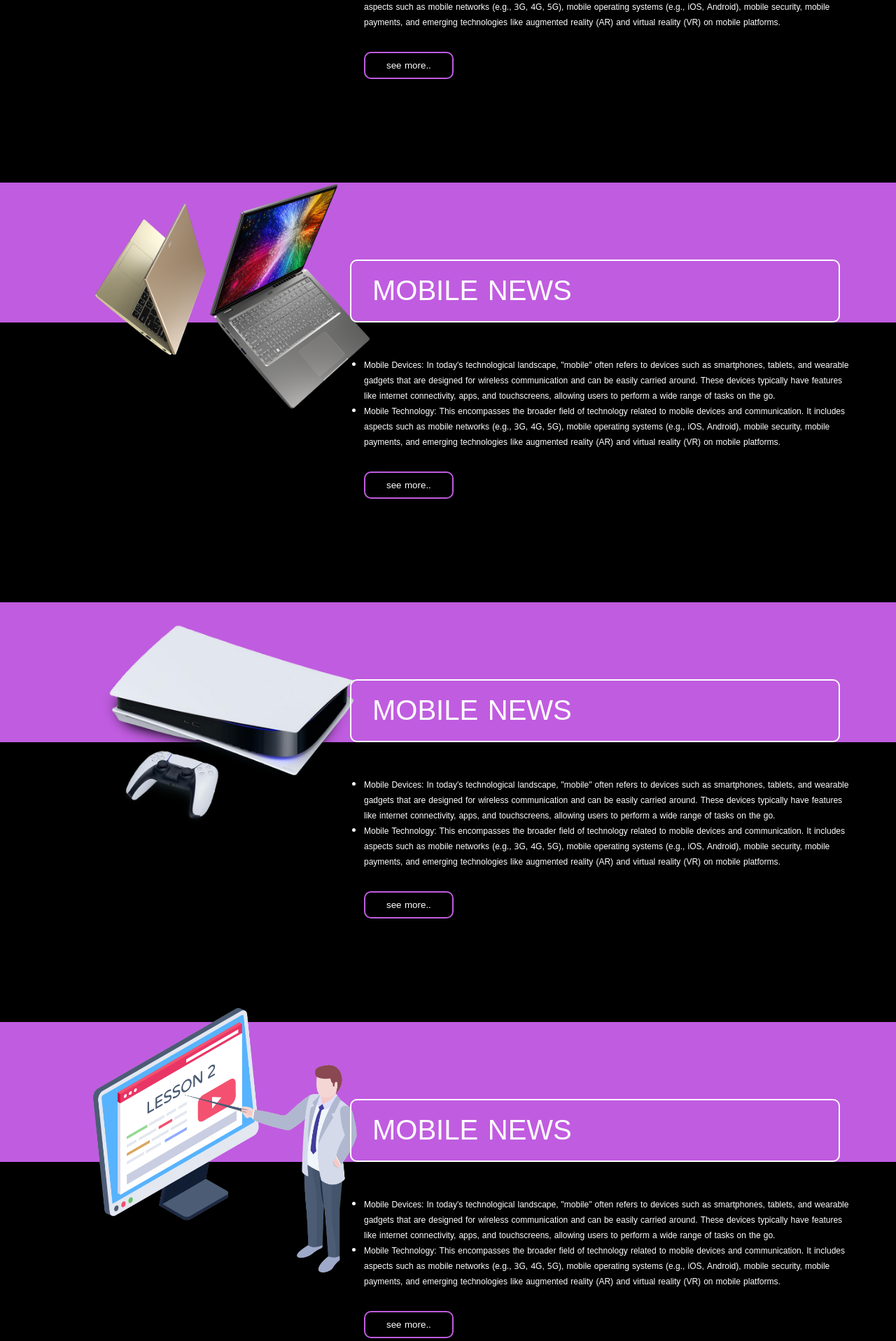
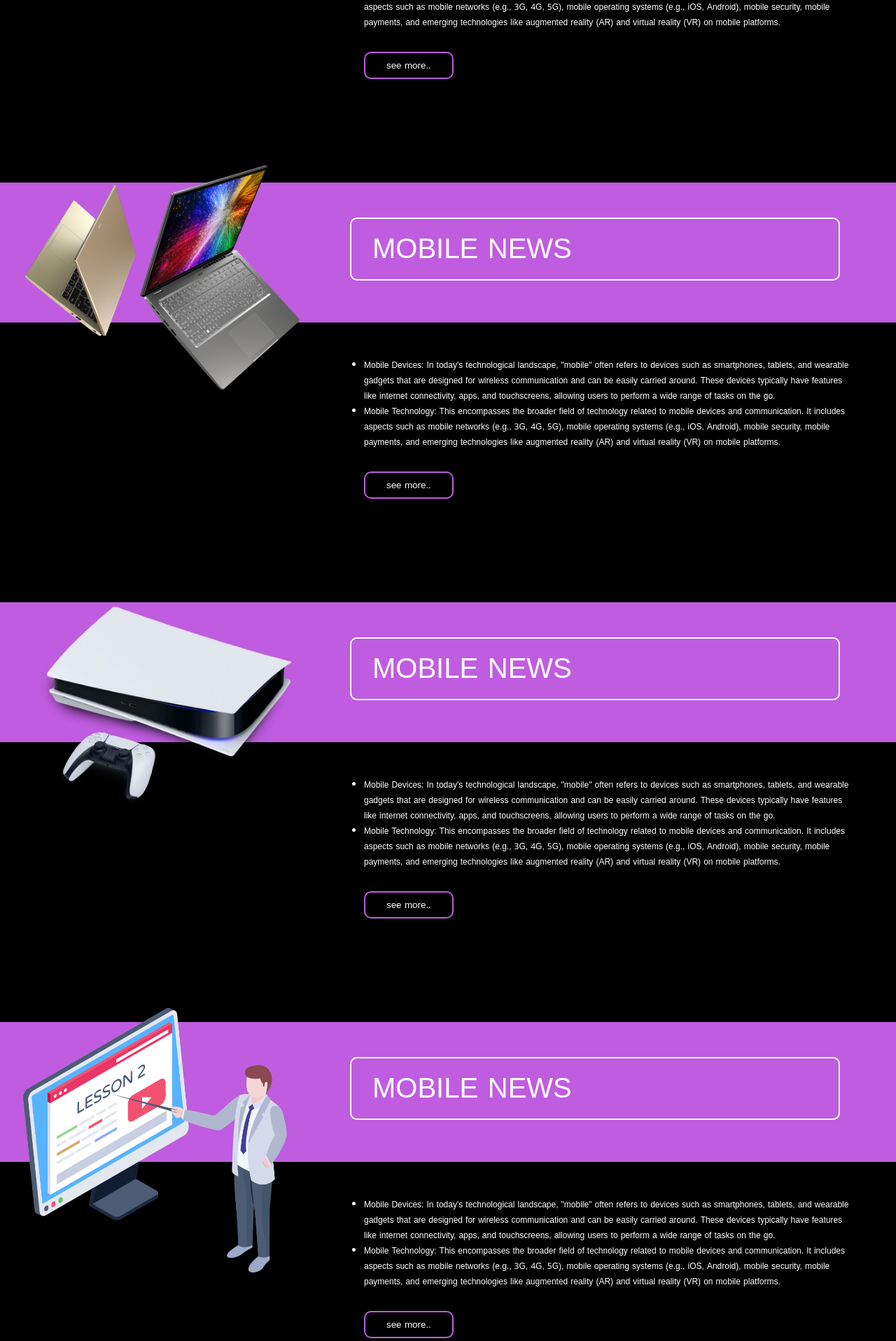
Before and after one commit to FOUNDER0/compass-project, a PHP site: page / in a window 1280 px wide. Shown: the part 1186-3103 px from the top of the page at 70% size. Run offline with PHP 8.4, Linux system fonts and the light colour scheme; some web fonts are replaced.

Commit message:
چارەسەر کردنی چەند کێشەیەک

```diff
--- a/css/1200.css
+++ b/css/1200.css
@@ -241,7 +241,7 @@
 }
 .apps-section-img:hover {
     left: 50%;
-    top: 50px;
+    top: 5 0px;
     transform: translate(-50%,-50%);
     width: 250px;
     transition: 0.5s;
--- a/css/style.css
+++ b/css/style.css
@@ -55,6 +55,7 @@
     width: 180px;
     border-radius: 10px;
     margin: 6px 30px 7px;
+
 }
 
 .div-nav-button {
@@ -329,16 +330,16 @@
 }
 
 .computer-section-img {
-    bottom: 53px;
-    left: 100px;
+    bottom: 80px;
+    left: 0px;
     width: 450px;
     position: relative;
     transition: 0.5s;
 }
 
 .computer-section-img:hover {
-    bottom: 70px;
-    left: 80px;
+    bottom: 100px;
+    left: 0px;
     width: 500px;
     transition: 0.5s;
 }
@@ -346,7 +347,7 @@
 .computer-section-head {
     padding: 5px 30px 5px;
     left: 500px;
-    bottom: 350px;
+    bottom: 410px;
     width: 700px;
     font-size: 40px;
     color: #ffffff;
@@ -398,16 +399,16 @@
 }
 
 .console-section-img {
-    bottom: 53px;
-    left: 100px;
+    bottom: 80px;
+    left: 10px;
     width: 450px;
     position: relative;
     transition: 0.5s;
 }
 
 .console-section-img:hover {
-    bottom: 70px;
-    left: 80px;
+    bottom: 110px;
+    left: 0px;
     width: 500px;
     transition: 0.5s;
 }
@@ -415,7 +416,7 @@
 .console-section-head {
     padding: 5px 30px 5px;
     left: 500px;
-    bottom: 350px;
+    bottom: 410px;
     width: 700px;
     font-size: 40px;
     color: #ffffff;
@@ -468,15 +469,15 @@
 
 .course-section-img {
     bottom: 53px;
-    left: 100px;
+    left: 0px;
     width: 450px;
     position: relative;
     transition: 0.5s;
 }
 
 .course-section-img:hover {
-    bottom: 70px;
-    left: 80px;
+    bottom: 100px;
+    left: 0px;
     width: 500px;
     transition: 0.5s;
 }
@@ -484,7 +485,7 @@
 .course-section-head {
     padding: 5px 30px 5px;
     left: 500px;
-    bottom: 350px;
+    bottom: 410px;
     width: 700px;
     font-size: 40px;
     color: #ffffff;
@@ -536,16 +537,16 @@
 }
 
 .document-section-img {
-    bottom: 53px;
-    left: 100px;
+    bottom: 100px;
+    left: 0px;
     width: 450px;
     position: relative;
     transition: 0.5s;
 }
 
 .document-section-img:hover {
-    bottom: 70px;
-    left: 80px;
+    bottom: 150px;
+    left: 0px;
     width: 500px;
     transition: 0.5s;
 }
@@ -553,7 +554,7 @@
 .document-section-head {
     padding: 5px 30px 5px;
     left: 500px;
-    bottom: 350px;
+    bottom: 410px;
     width: 700px;
     font-size: 40px;
     color: #ffffff;
@@ -605,24 +606,24 @@
 }
 
 .apps-section-img {
-    bottom: 53px;
+    bottom: 60px;
     left: 100px;
-    width: 450px;
+    width: 300px;
     position: relative;
     transition: 0.5s;
 }
 
 .apps-section-img:hover {
-    bottom: 70px;
+    bottom: 100px;
     left: 80px;
-    width: 500px;
+    width: 350px;
     transition: 0.5s;
 }
 
 .apps-section-head {
     padding: 5px 30px 5px;
     left: 500px;
-    bottom: 350px;
+    bottom: 260px;
     width: 700px;
     font-size: 40px;
     color: #ffffff;
--- a/index.html
+++ b/index.html
@@ -59,7 +59,7 @@
     <!--------------------nav-------------------->
     <div class="nav">
         <div class="div-nav-video">
-            <a  href=""><video title="back to home" class="nav-video" src="video/compass.m4a" autoplay loop muted></video></a>
+            <a  href=""><video title="back to home" class="nav-video" src="video/compass.m4a" autoplay="autoplay" loop muted></video></a>
         </div>
         <div class="div-nav-button">
             <ul class="nav-ul">
```
